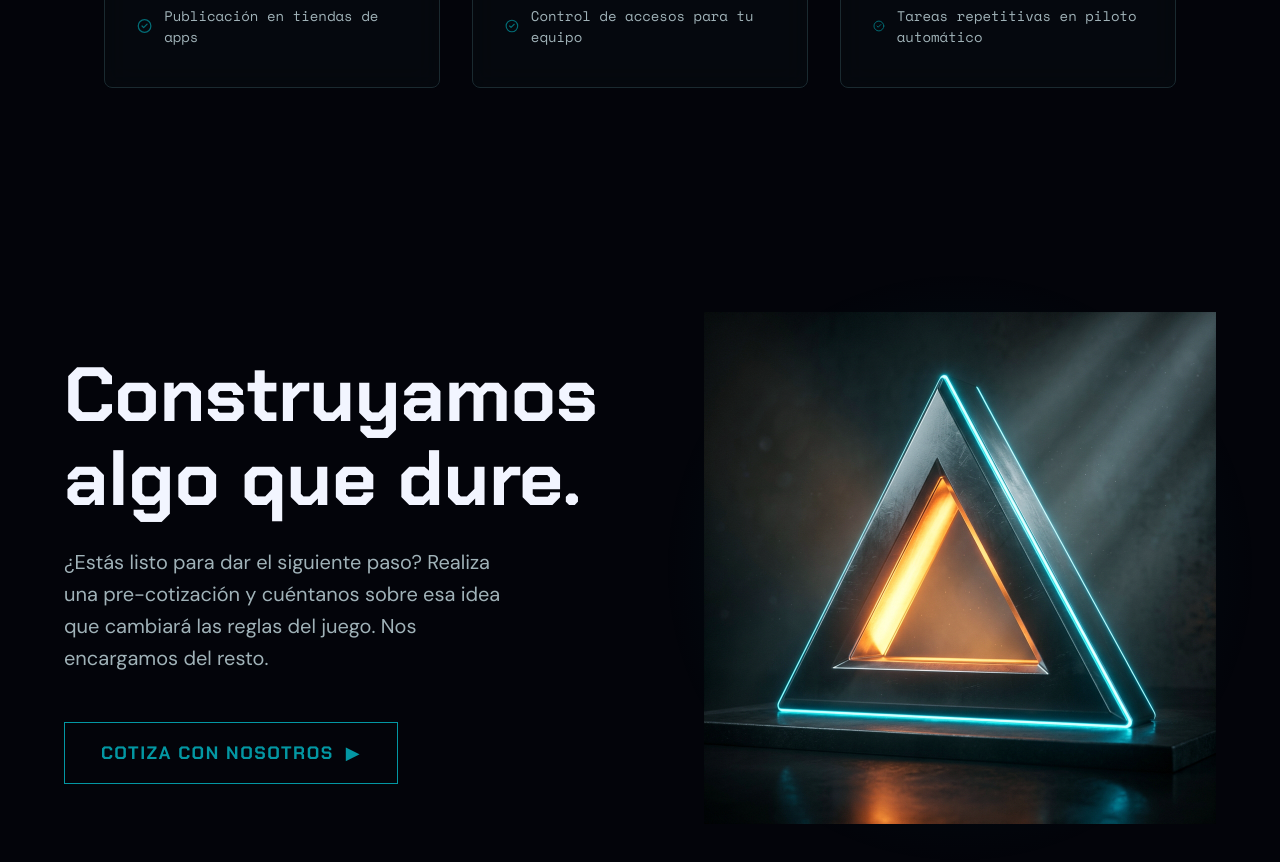
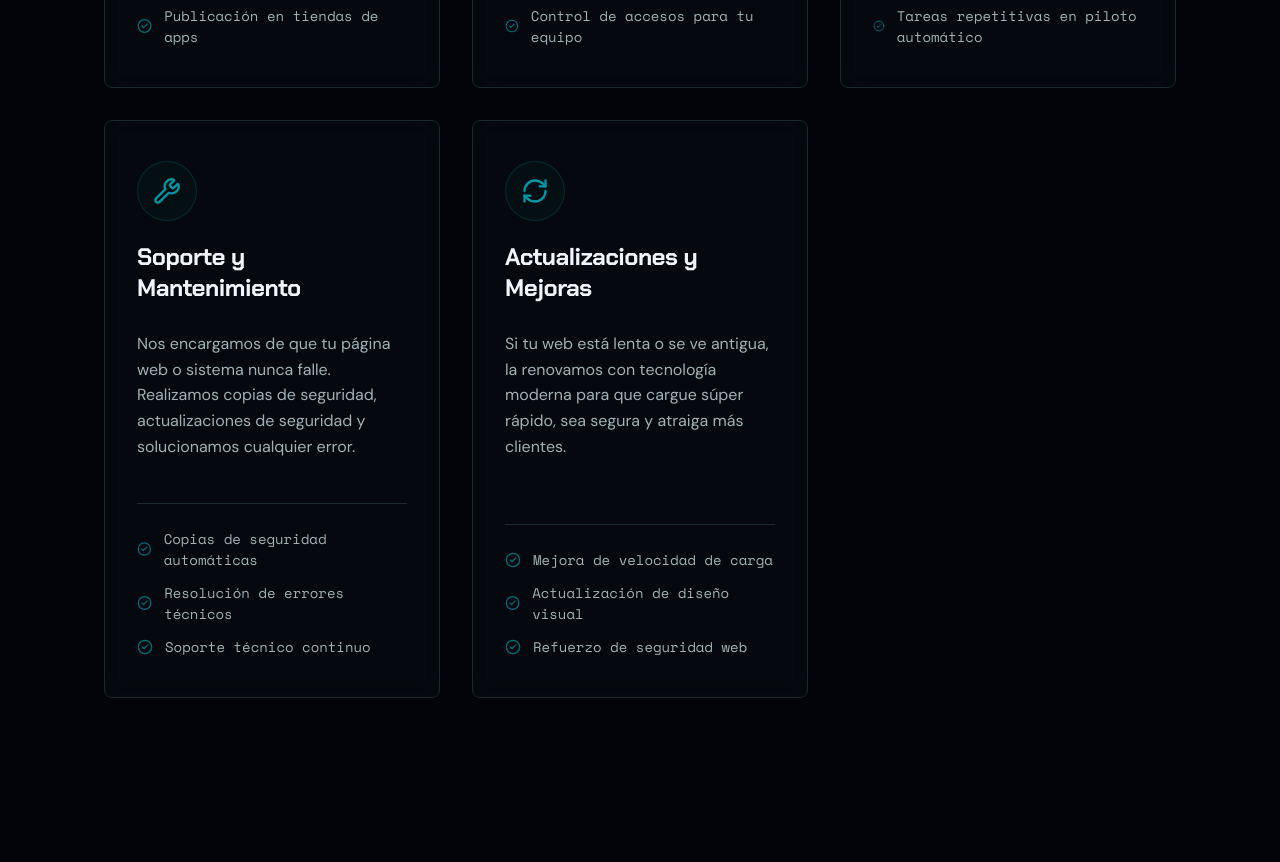
Before and after one commit to Darkness0550/PortafolioVertex, a React (Vite) app: page /servicios in a window 1280 px wide. Shown: the part 1620-2482 px from the top of the page. Built offline with nearby package versions, Linux system fonts and the light colour scheme.

Commit message:
feat: add ServicesList component to display portfolio service offerings

```diff
--- a/src/sections/ServicesList.jsx
+++ b/src/sections/ServicesList.jsx
@@ -1,4 +1,4 @@
-import { Laptop, ShoppingCart, MousePointerClick, Smartphone, PieChart, Bot, CheckCircle2 } from 'lucide-react';
+import { Laptop, ShoppingCart, MousePointerClick, Smartphone, PieChart, Bot, CheckCircle2, Wrench, RefreshCw } from 'lucide-react';
 import './Services.css';
 
 export default function ServicesList() {
@@ -68,6 +68,28 @@ export default function ServicesList() {
         'Asistentes inteligentes (IA)',
         'Tareas repetitivas en piloto automático'
       ]
+    },
+    {
+      id: 'support-maintenance',
+      title: 'Soporte y Mantenimiento',
+      description: 'Nos encargamos de que tu página web o sistema nunca falle. Realizamos copias de seguridad, actualizaciones de seguridad y solucionamos cualquier error.',
+      icon: <Wrench size={28} />,
+      features: [
+        'Copias de seguridad automáticas',
+        'Resolución de errores técnicos',
+        'Soporte técnico continuo'
+      ]
+    },
+    {
+      id: 'updates-audits',
+      title: 'Actualizaciones y Mejoras',
+      description: 'Si tu web está lenta o se ve antigua, la renovamos con tecnología moderna para que cargue súper rápido, sea segura y atraiga más clientes.',
+      icon: <RefreshCw size={28} />,
+      features: [
+        'Mejora de velocidad de carga',
+        'Actualización de diseño visual',
+        'Refuerzo de seguridad web'
+      ]
     }
   ];
 
```
